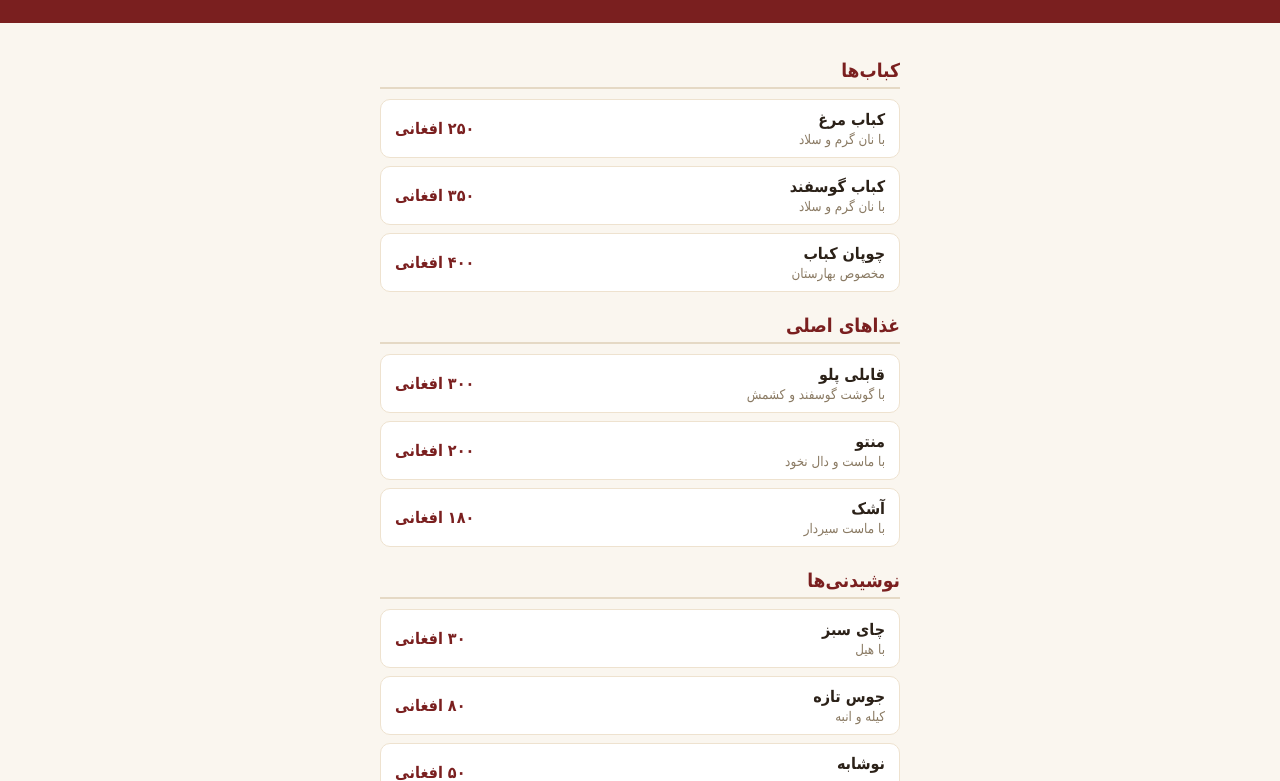
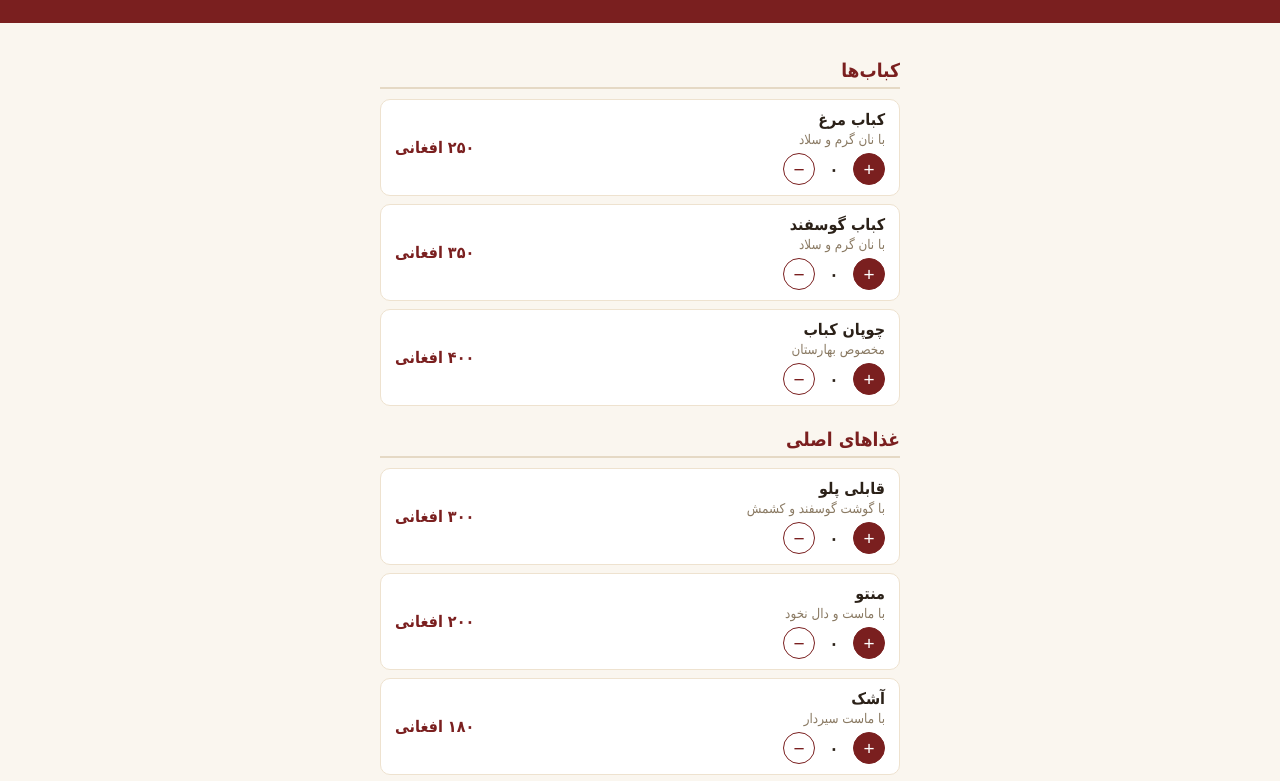
Before and after one commit to nbaratty/qr-restaurant-menu, a plain HTML site: page index.html in a window 1280 px wide. Shown: the part 81-862 px from the top of the page. Drawn offline with Linux system fonts and the light colour scheme.

Commit message:
Add files via upload

```diff
--- a/index.html
+++ b/index.html
@@ -5,7 +5,7 @@
 <meta name="viewport" content="width=device-width, initial-scale=1">
 <title>منوی رستورانت بهارستان</title>
 <style>
-  body{font-family:Tahoma,Arial,sans-serif;background:#faf6ef;margin:0;color:#2b2118}
+  body{font-family:Tahoma,Arial,sans-serif;background:#faf6ef;margin:0;color:#2b2118;padding-bottom:96px}
   header{background:#7a1f1f;color:#fff;text-align:center;padding:26px 12px}
   header h1{margin:0;font-size:26px}
   header p{margin:6px 0 0;font-size:14px;opacity:.9}
@@ -15,36 +15,85 @@
   .item b{font-size:16px}
   .item small{display:block;color:#8a7a63;margin-top:3px}
   .price{color:#7a1f1f;font-weight:bold;white-space:nowrap}
+  .qty{display:flex;align-items:center;gap:8px;margin-top:6px}
+  .qty button{width:32px;height:32px;border-radius:50%;border:1px solid #7a1f1f;background:#fff;color:#7a1f1f;font-size:19px;line-height:1;cursor:pointer}
+  .qty button.plus{background:#7a1f1f;color:#fff}
+  .qty span{min-width:22px;text-align:center;font-weight:bold}
   footer{text-align:center;color:#8a7a63;font-size:13px;padding:18px 10px 26px}
-  .btn{display:inline-block;background:#25d366;color:#fff;text-decoration:none;padding:10px 18px;border-radius:24px;font-size:15px;margin-top:8px}
+  .bar{position:fixed;right:0;left:0;bottom:0;background:#2b2118;color:#fff;padding:12px 16px;display:none;align-items:center;justify-content:space-between;gap:10px;box-shadow:0 -3px 12px rgba(0,0,0,.2)}
+  .bar.show{display:flex}
+  .bar .sum{font-size:15px}
+  .bar .sum b{font-size:17px}
+  .order{background:#25d366;color:#fff;border:none;padding:11px 20px;border-radius:24px;font-size:16px;font-family:inherit;cursor:pointer;text-decoration:none;white-space:nowrap}
 </style>
 </head>
 <body>
 <header>
   <h1>🍽️ رستورانت بهارستان</h1>
-  <p>مزار شریف — خوش آمدید! منوی دیجیتال ما</p>
+  <p>مزار شریف — خوش آمدید! غذا را انتخاب کنید و فرمایش دهید</p>
+  <p id="tbl" style="display:none;font-weight:bold"></p>
 </header>
-<div class="wrap">
-  <h2>کباب‌ها</h2>
-  <div class="item"><div><b>کباب مرغ</b><small>با نان گرم و سلاد</small></div><span class="price">۲۵۰ افغانی</span></div>
-  <div class="item"><div><b>کباب گوسفند</b><small>با نان گرم و سلاد</small></div><span class="price">۳۵۰ افغانی</span></div>
-  <div class="item"><div><b>چوپان کباب</b><small>مخصوص بهارستان</small></div><span class="price">۴۰۰ افغانی</span></div>
-
-  <h2>غذاهای اصلی</h2>
-  <div class="item"><div><b>قابلی پلو</b><small>با گوشت گوسفند و کشمش</small></div><span class="price">۳۰۰ افغانی</span></div>
-  <div class="item"><div><b>منتو</b><small>با ماست و دال نخود</small></div><span class="price">۲۰۰ افغانی</span></div>
-  <div class="item"><div><b>آشک</b><small>با ماست سیر‌دار</small></div><span class="price">۱۸۰ افغانی</span></div>
-
-  <h2>نوشیدنی‌ها</h2>
-  <div class="item"><div><b>چای سبز</b><small>با هیل</small></div><span class="price">۳۰ افغانی</span></div>
-  <div class="item"><div><b>جوس تازه</b><small>کیله و انبه</small></div><span class="price">۸۰ افغانی</span></div>
-  <div class="item"><div><b>نوشابه</b><small>سرد</small></div><span class="price">۵۰ افغانی</span></div>
-
-  <footer>
-    سفارش و رزرو میز:<br>
-    <a class="btn" href="https://wa.me/93700000000">💬 سفارش در واتس‌اپ</a>
-    <p>این یک منوی نمونه است — ساخته‌شده برای آزمایش سیستم منوی QR</p>
-  </footer>
+<div class="wrap" id="menu"></div>
+<footer>این یک منوی نمونه است — ساخته‌شده برای آزمایش سیستم منوی QR</footer>
+<div class="bar" id="bar">
+  <div class="sum">مجموع: <b id="total">۰</b> افغانی<br><small id="count"></small></div>
+  <a class="order" id="orderBtn" href="#" target="_blank">💬 ثبت فرمایش در واتس‌اپ</a>
 </div>
+<script>
+  var WA_NUMBER = "93700000000"; // شماره واتس‌اپ رستورانت — در نسخهٔ اصلی از پنل مدیریت تنظیم می‌شود
+  var MENU = [
+    {cat:"کباب‌ها", items:[
+      {name:"کباب مرغ", desc:"با نان گرم و سلاد", price:250},
+      {name:"کباب گوسفند", desc:"با نان گرم و سلاد", price:350},
+      {name:"چوپان کباب", desc:"مخصوص بهارستان", price:400}
+    ]},
+    {cat:"غذاهای اصلی", items:[
+      {name:"قابلی پلو", desc:"با گوشت گوسفند و کشمش", price:300},
+      {name:"منتو", desc:"با ماست و دال نخود", price:200},
+      {name:"آشک", desc:"با ماست سیر‌دار", price:180}
+    ]},
+    {cat:"نوشیدنی‌ها", items:[
+      {name:"چای سبز", desc:"با هیل", price:30},
+      {name:"جوس تازه", desc:"کیله و انبه", price:80},
+      {name:"نوشابه", desc:"سرد", price:50}
+    ]}
+  ];
+  var fa = function(n){ return String(n).replace(/\d/g, function(d){ return "۰۱۲۳۴۵۶۷۸۹"[d]; }); };
+  var table = new URLSearchParams(location.search).get("table");
+  if (table) { var t = document.getElementById("tbl"); t.style.display = "block"; t.textContent = "میز شمارهٔ " + fa(table); }
+  var cart = {}; // "catIdx-itemIdx" -> qty
+  var menuEl = document.getElementById("menu");
+  MENU.forEach(function(sec, ci){
+    var h = document.createElement("h2"); h.textContent = sec.cat; menuEl.appendChild(h);
+    sec.items.forEach(function(it, ii){
+      var key = ci + "-" + ii;
+      var row = document.createElement("div"); row.className = "item";
+      row.innerHTML = '<div><b></b><small></small><div class="qty"><button class="plus">+</button><span>۰</span><button class="minus">−</button></div></div><span class="price"></span>';
+      row.querySelector("b").textContent = it.name;
+      row.querySelector("small").textContent = it.desc;
+      row.querySelector(".price").textContent = fa(it.price) + " افغانی";
+      var span = row.querySelector(".qty span");
+      row.querySelector(".plus").onclick = function(){ cart[key] = (cart[key]||0) + 1; span.textContent = fa(cart[key]); render(); };
+      row.querySelector(".minus").onclick = function(){ if (cart[key]) { cart[key]--; if (!cart[key]) delete cart[key]; } span.textContent = fa(cart[key]||0); render(); };
+      menuEl.appendChild(row);
+    });
+  });
+  function render(){
+    var total = 0, count = 0, lines = [];
+    Object.keys(cart).forEach(function(key){
+      var p = key.split("-"), it = MENU[p[0]].items[p[1]], q = cart[key];
+      total += it.price * q; count += q;
+      lines.push("• " + it.name + " × " + q + " = " + (it.price*q) + " افغانی");
+    });
+    var bar = document.getElementById("bar");
+    if (count === 0) { bar.className = "bar"; return; }
+    bar.className = "bar show";
+    document.getElementById("total").textContent = fa(total);
+    document.getElementById("count").textContent = fa(count) + " قلم انتخاب شده";
+    var msg = "سلام! فرمایش از منوی رستورانت بهارستان:\n" + lines.join("\n") + "\nمجموع: " + total + " افغانی";
+    if (table) msg += "\nمیز شماره: " + table;
+    document.getElementById("orderBtn").href = "https://wa.me/" + WA_NUMBER + "?text=" + encodeURIComponent(msg);
+  }
+</script>
 </body>
 </html>
```
